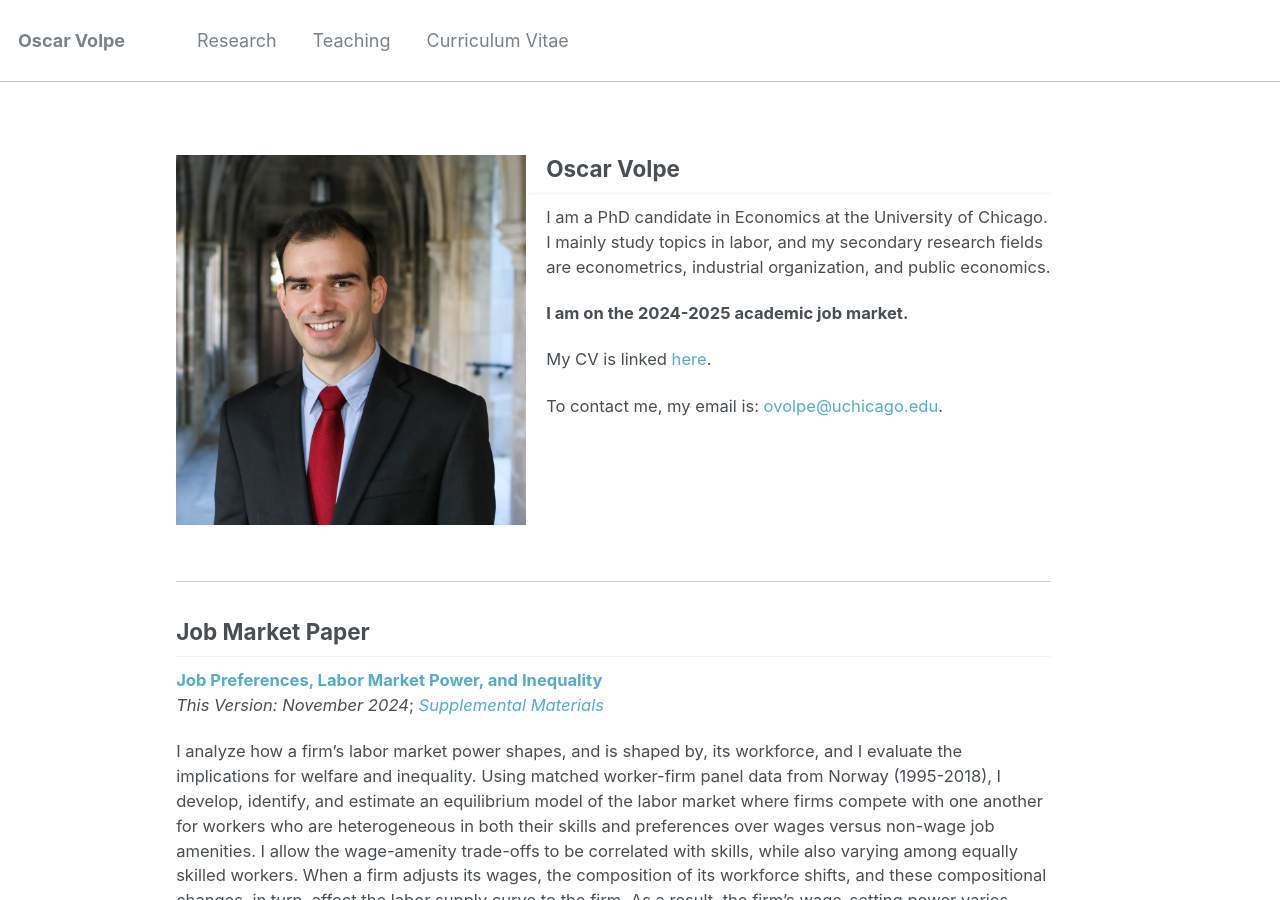
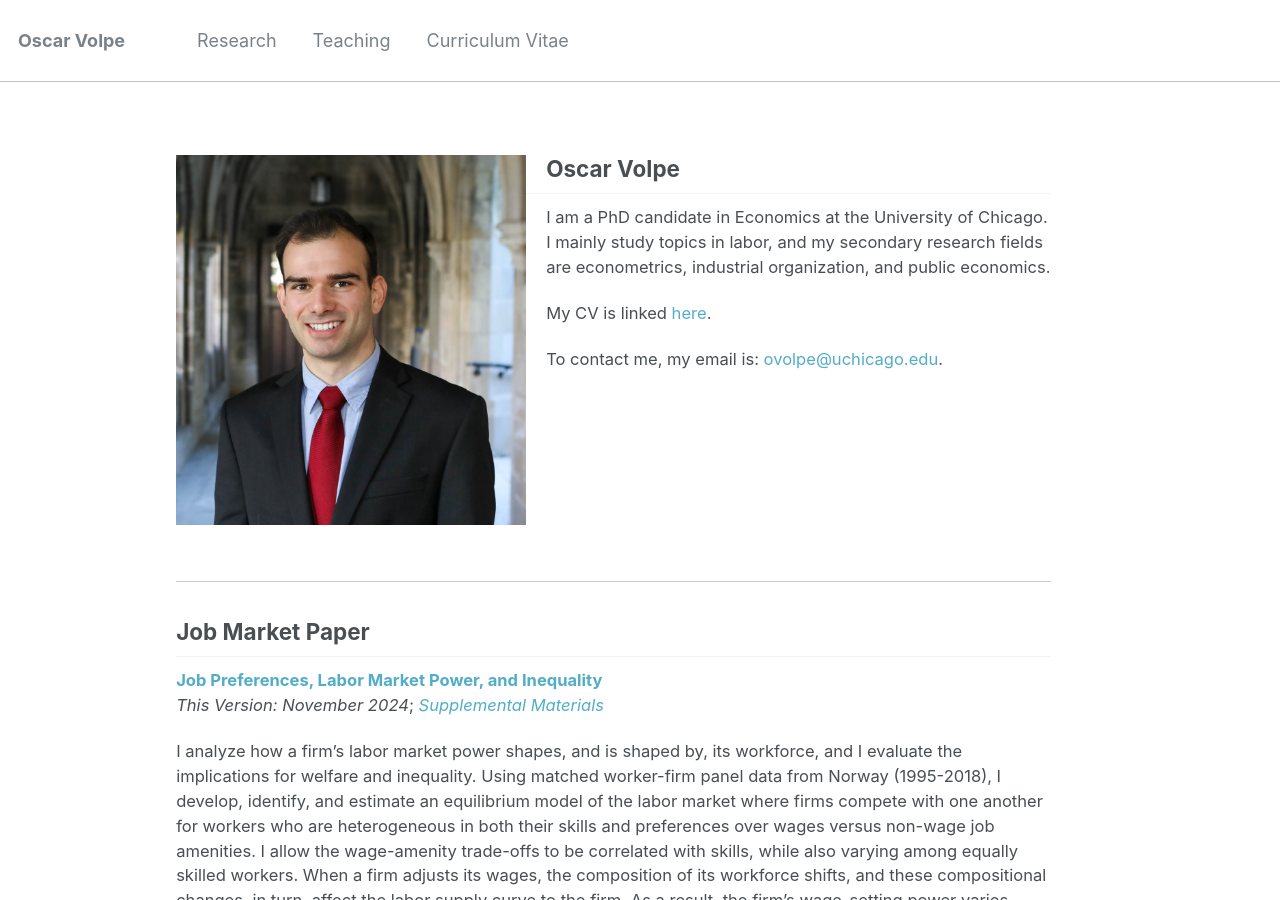
Before and after one commit to ovolpe/ovolpe.github.io, a Jekyll site: the page built from _pages/about.md, in a window 1280 px wide and 900 px high. Built offline with Jekyll 4.4.1, drawn with Linux system fonts in a browser that asks for light colours.

Commit message:
Update about.md

```diff
--- a/_pages/about.md
+++ b/_pages/about.md
@@ -11,8 +11,6 @@ redirect_from:
 ## Oscar Volpe<img class="img-responsive" style="float: left; margin: 0px 20px 20px 0px;" src="/files/headshot.jpg" width="350">
 
 I am a PhD candidate in Economics at the University of Chicago. I mainly study topics in labor, and my secondary research fields are econometrics, industrial organization, and public economics.
-
-**I am on the 2024-2025 academic job market.**
 
 My CV is linked [here](/files/cv.pdf).
 
```
